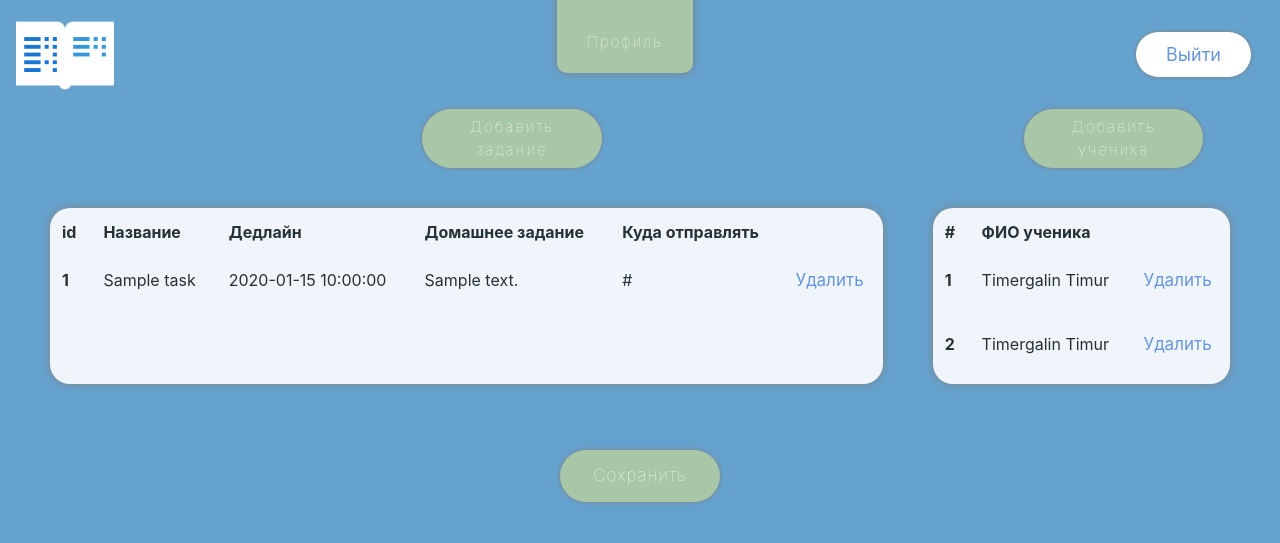
After one commit to TimurTimergalin/EDUde, a Flask app: page /tasks/1/1 in a window 1280 px wide. The commit adds this page. Shown: the top 543 px of the page. Run offline with Flask 2, Linux system fonts and the light colour scheme; a user stored in the database is signed in; tables that the repository leaves empty hold one stand-in row (values such as "Sample post"); some libraries are stand-ins or nearby versions.

Commit message:
доработка

```diff
--- a/main.py
+++ b/main.py
@@ -175,6 +175,8 @@ def tasks(teacher_id, classroom_id):
     if current_user.teacher_id == int(teacher_id):
         return render_template('dash_of_current_class.html', teacher_id=current_user.teacher_id,
                                classroom_id=classroom_id, link_css=url_for('static', filename='css/table.css'),
+                               link_css1=url_for('static', filename='css/tasks.css'),
+                               link_css2=url_for('static', filename='css/dash_of_cur_cl.css'),
                                link_logo=url_for('static', filename='img/logo.png'), tasks=session.query(Task).filter(
                 Task.class_room_id == classroom_id))
     return render_template('bad_request.html')
--- /dev/null
+++ b/templates/base_dashboard.html
@@ -0,0 +1,44 @@
+{% extends "very_base.html" %}
+    {% block else_link %}
+    <link rel="stylesheet" href="{{ link_css }}">
+    {% endblock %}
+{% block modules %}
+<body>
+<header>
+    <nav class="navbar navbar-light">
+        <a href="/"><img src="{{ link_logo }}" class="logo"></a>
+        <a class="prof" href="/profile" style="margin-top: -45px">Профиль</a>
+        {% if current_user.is_authenticated %}
+            <a class="log_out" href="/logout">
+                Выйти
+            </a>
+        {% endif %}
+        {% block head %}{% endblock %}
+    </nav>
+</header>
+    {% block buttons %}{% endblock %}
+    <div class="flex_box">
+    <table class="table table-borderless tab container" style="margin-right: 50px;">
+  <thead>
+    <tr>
+      <th scope="col">id</th>
+      <th scope="col">Название</th>
+      <th scope="col">Дедлайн</th>
+      <th scope="col">Домашнее задание</th>
+        <th scope="col">Куда отправлять</th>
+    </tr>
+  </thead>
+  <tbody>
+  {% block tasks %}{% endblock %}
+  </tbody>
+</table>
+
+<table class="table table-borderless tab container" style="width: 400px;">
+    {% block study %}{% endblock %}
+</table>
+</div>
+<div class="submt container">
+    <button type="submit" class="btn save">Сохранить</button>
+</div>
+</body>
+{% endblock %}
--- a/templates/dash_of_current_class.html
+++ b/templates/dash_of_current_class.html
@@ -1,6 +1,10 @@
 {% extends "base_dashboard.html" %}
+    {% block else_link %}
+    <link rel="stylesheet" href="{{ link_css }}">
+<link rel="stylesheet" href="{{ link_css1 }}">
+<link rel="stylesheet" href="{{ link_css2 }}">
+    {% endblock %}
 {% block buttons %}
-<link rel="stylesheet" href="../static/css/dash_of_cur_class.css">
 <div class='flx'>
 <div class="container add">
     <div>
```
